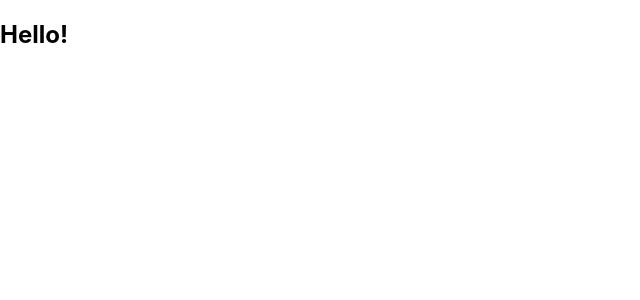
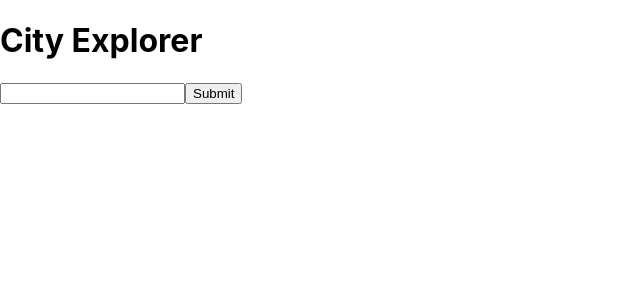
Before and after one commit to santorsm/city-explorer, a React (Create React App) app: page / in a window 1280 px wide. Shown: the top 300 px of the page, without its empty margins (0-640 px from the left). Built offline with nearby package versions, Linux system fonts and the light colour scheme; the HTML template or start-up script is replaced by a standard one.

Commit message:
remove unused

```diff
--- a/src/App.js
+++ b/src/App.js
@@ -1,12 +1,37 @@
 import React from 'react';
-import axios from 'axios';
+
+import CitySearch from './CitySearch';
 
 import './App.css';
 
 class App extends React.Component {
+  constructor(props) {
+    super(props)
+
+    this.state = {
+       haveWeSearchedYet: false,
+       citySearchedFor: ''
+    };
+  }
+
+  handleShowSearch = () => {
+    this.setState({haveWeSearchedYet: false});
+  }
+
+  handleSearch = (citySearchedFor) => {
+    console.log('searched',citySearchedFor);
+    this.setState({
+      haveWeSearchedYet: true,
+      citySearchedFor: citySearchedFor
+    })
+  }
+
   render() {
     return (
-      <h2>Hello!</h2>
+      <>
+        <h1>City Explorer</h1>
+        {this.state.haveWeSearchedYet ? <button onClick={this.handleShowSearch}>Search Again</button> : <CitySearch handleSearch={this.handleSearch} />}
+      </>
     )
   }
 }
--- a/src/CitySearch.js
+++ b/src/CitySearch.js
@@ -0,0 +1,25 @@
+import React from 'react'
+
+class CitySearch extends React.Component {
+  constructor(props) {
+    super(props)
+
+    this.textInput = React.createRef();
+  }
+
+  handleFormSumbitted = (event) => {
+    event.preventDefault();
+    this.props.handleSearch(this.textInput.current.value);
+  }
+
+  render() {
+    return (
+      <form onSubmit={this.handleFormSumbitted}>
+        <input type="text" ref={this.textInput}/>
+        <input type="submit"/>
+      </form>
+    )
+  }
+}
+
+export default CitySearch;
```
